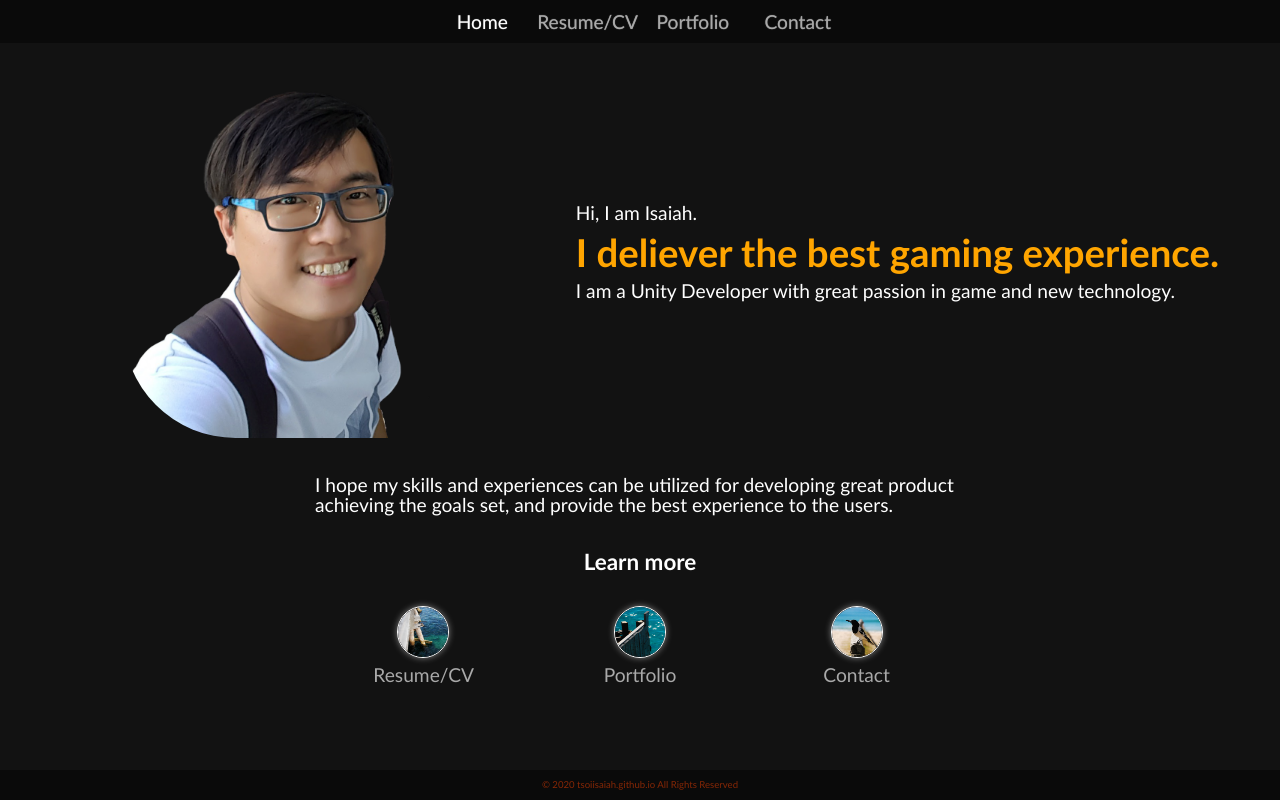
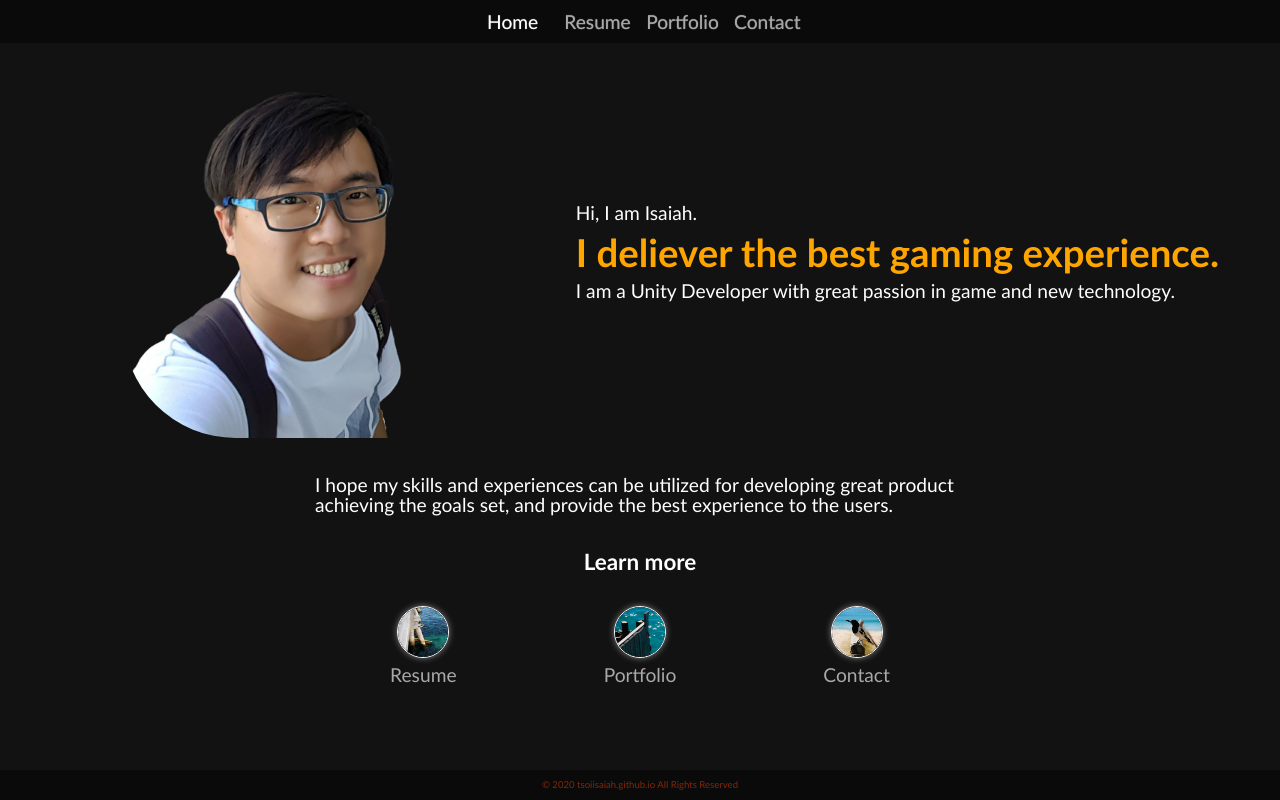
Before and after one commit to tsoiisaiah/tsoiisaiah.github.io, a plain HTML site: page index.html in a window 1280 px wide. Drawn offline with Linux system fonts and the light colour scheme.

Commit message:
Rename resume/cv to resume. Updated header min-width.

```diff
--- a/css/main.css
+++ b/css/main.css
@@ -122,7 +122,7 @@ nav ul {
 nav li {
     display: inline-block;
     padding: 2px 0 2px 0;
-    min-width: 100px;
+    min-width: 80px;
 }
 
 /* COVER */
--- a/index.html
+++ b/index.html
@@ -13,7 +13,7 @@
                     <nav>
                         <ul>
                             <li><a class="current" href="index.html">Home</a></li>
-                            <li><a href="resume.html">Resume/CV</a></li>
+                            <li><a href="resume.html">Resume</a></li>
                             <li><a href="portfolio.html">Portfolio</a></li>
                             <li><a href="contact.html">Contact</a></li>
                         </ul>
@@ -43,7 +43,7 @@
                     <a href="resume.html">
                         <figure>
                             <img src="images/water2.jpg" alt="water">
-                            <figcaption>Resume/CV</figcaption>
+                            <figcaption>Resume</figcaption>
                         </figure>
                     </a>
                     <a href="portfolio.html">
```
Also changed, not shown: contact.html (+1 -1 lines), portfolio.html (+1 -1 lines), resume.html (+1 -1 lines).
